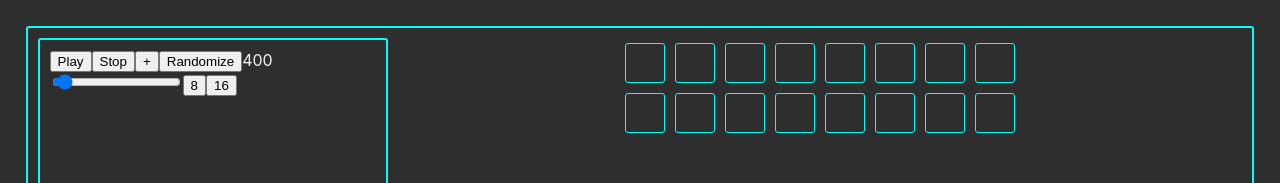
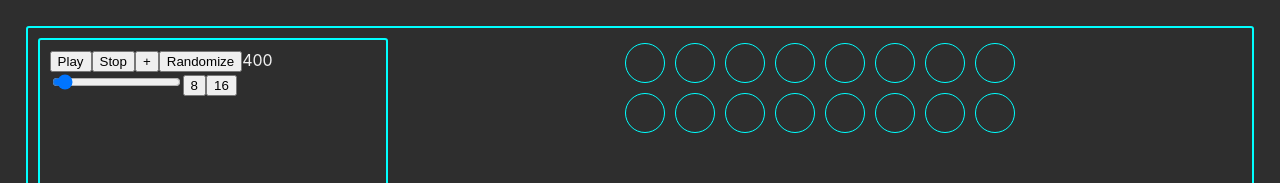
Before and after one commit to Loxphordex/Memoryfield, a React (Create React App) app: page / in a window 1280 px wide. Shown: the top 183 px of the page. Built offline with nearby package versions, Linux system fonts and the light colour scheme.

Commit message:
basic tri

```diff
--- a/src/components/MemoryField/MemoryField.js
+++ b/src/components/MemoryField/MemoryField.js
@@ -26,6 +26,7 @@ export default function MemoryField({
               nodeEditor={nodeEditor}
               setNodeEditor={setNodeEditor}
               key={node.playOrder}
+              wave={node.wave}
             />
           );
         })}
--- a/src/components/MemoryNode/MemoryNode.js
+++ b/src/components/MemoryNode/MemoryNode.js
@@ -7,7 +7,8 @@ export default function MemoryNode({
   active,
   activeNode,
   nodeEditor,
-  setNodeEditor
+  setNodeEditor,
+  wave
 }) {
   function toggleNodeEditor() {
     if (nodeEditor === playOrder) {
@@ -20,7 +21,7 @@ export default function MemoryNode({
     <div
       key={playOrder}
       onClick={() => toggleNodeEditor()}
-      className={`memory-node memory-node-${shape} node-is-active-${active}
+      className={`memory-node memory-node-${wave} node-is-active-${active}
         ${nodeIsActive(
           activeNode,
           playOrder,
--- a/src/styles/node.css
+++ b/src/styles/node.css
@@ -8,8 +8,12 @@
     transition: all 170ms;
 }
 
-.memory-node-circle {
+.memory-node-sine {
     border-radius: 50%;
+}
+
+.memory-node-triangle {
+    border-radius: 3px 3px 100% 3px;
 }
 
 .node-is-active-false {
```
